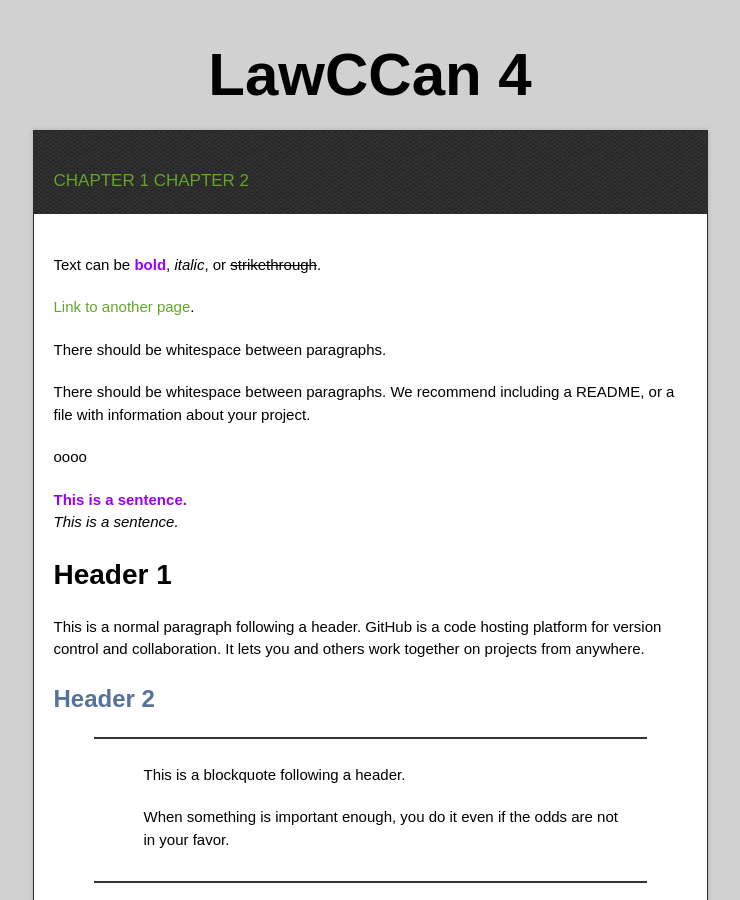
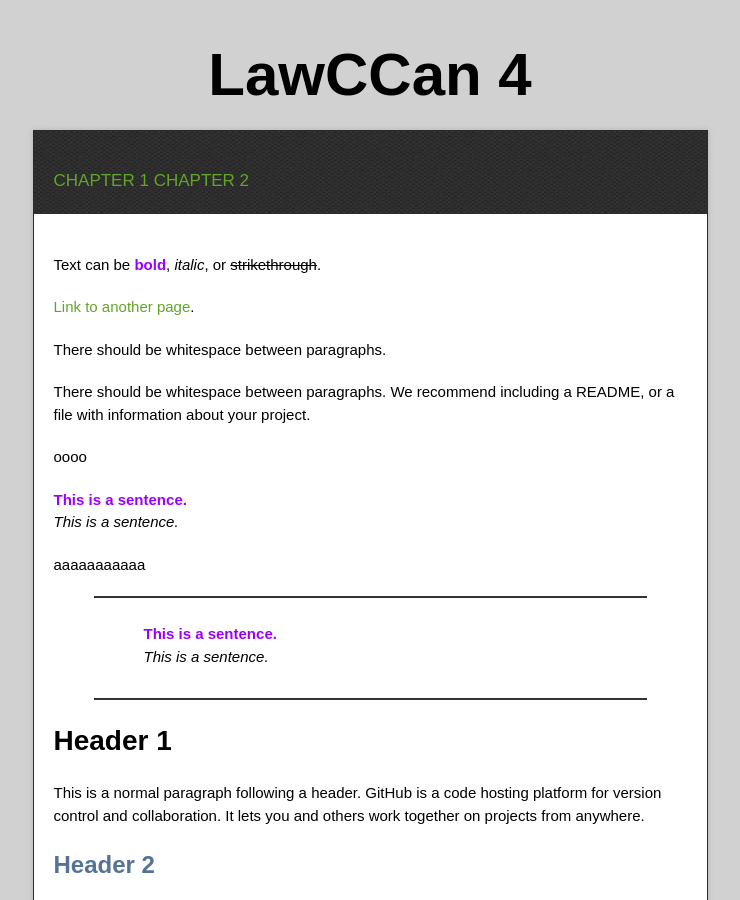
Before and after one commit to LoCCan4/loccan4.github.io, a Jekyll site: the page built from index.md, in a window 1280 px wide and 900 px high. Shown: the whole window, without its empty margins (270-1010 px from the left). Built offline with Jekyll 4.4.1, drawn with Linux system fonts in a browser that asks for light colours.

Commit message:
Update index.md

```diff
--- a/index.md
+++ b/index.md
@@ -14,6 +14,11 @@ oooo
 
 **This is a sentence.**\
 _This is a sentence._
+
+aaaaaaaaaaa
+
+> **This is a sentence.**\
+> _This is a sentence._
 
 # Header 1
 
```
